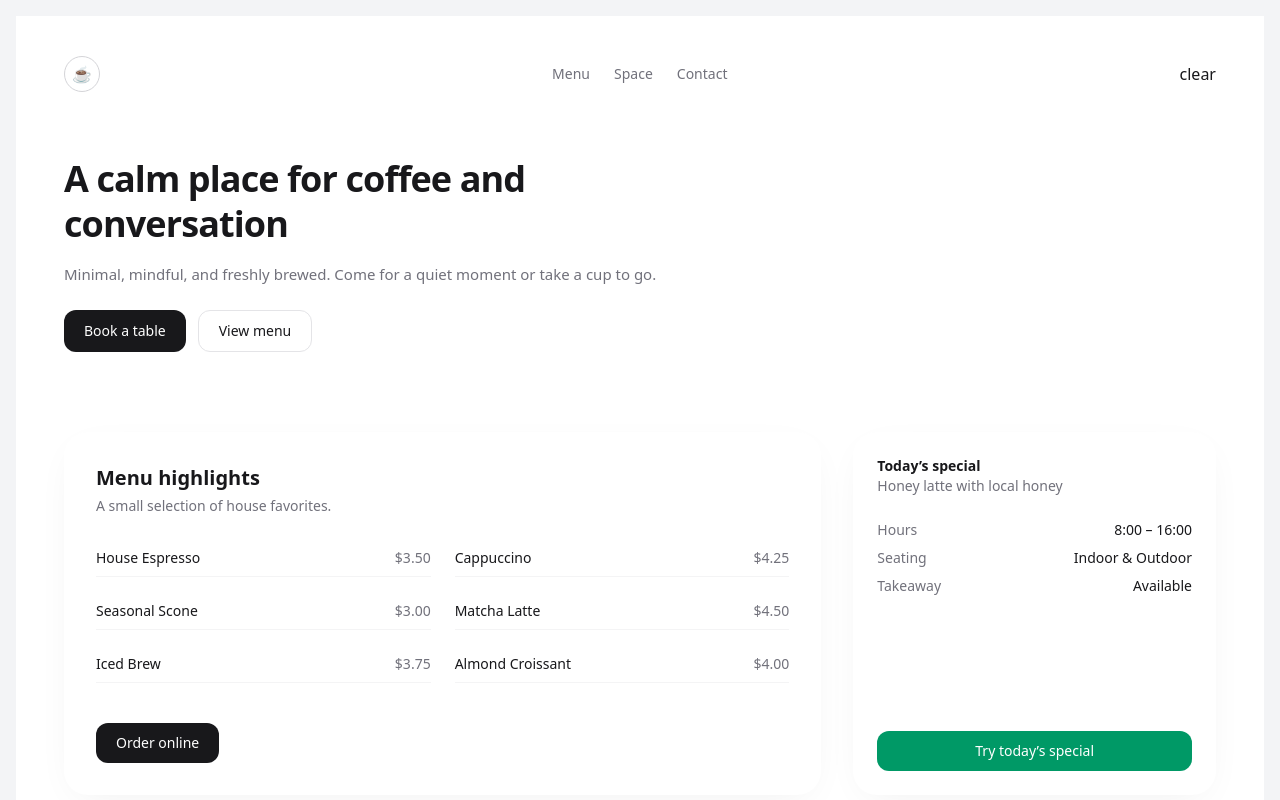
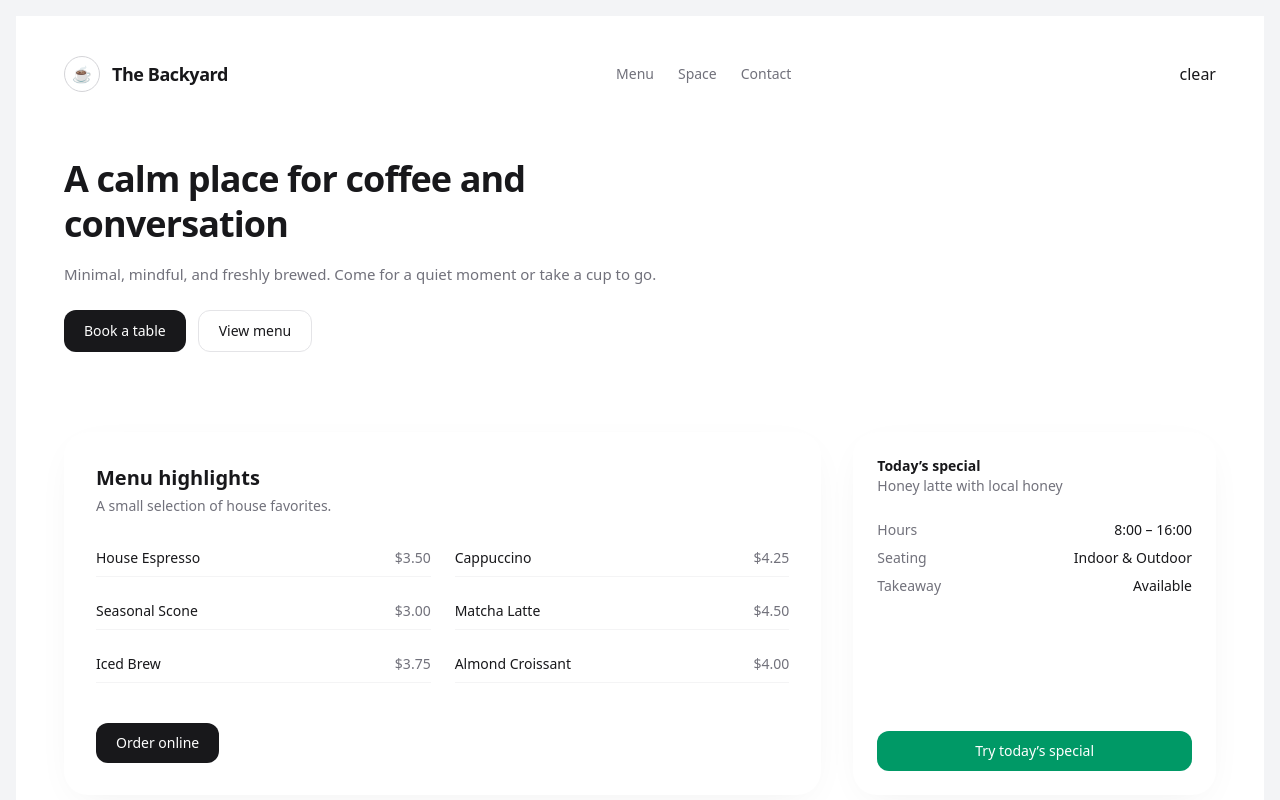
Before and after one commit to Sujit-Thapa/thebackyard, a Next.js app: page / in a window 1280 px wide. Shown: the top 800 px of the page. Built offline with nearby package versions, Linux system fonts and the light colour scheme.

Commit message:
add title "The Backyard" to header section

```diff
--- a/app/page.tsx
+++ b/app/page.tsx
@@ -39,6 +39,9 @@ export default function Page() {
             <div className="w-9 h-9 rounded-full border border-zinc-300 grid place-items-center">
               ☕
             </div>
+            <span className="text-lg font-semibold tracking-tight">
+              The Backyard
+            </span>
           </div>
           <nav className="hidden sm:flex gap-6 text-sm text-zinc-500">
             {["menu", "space", "contact"].map((item) => (
```
